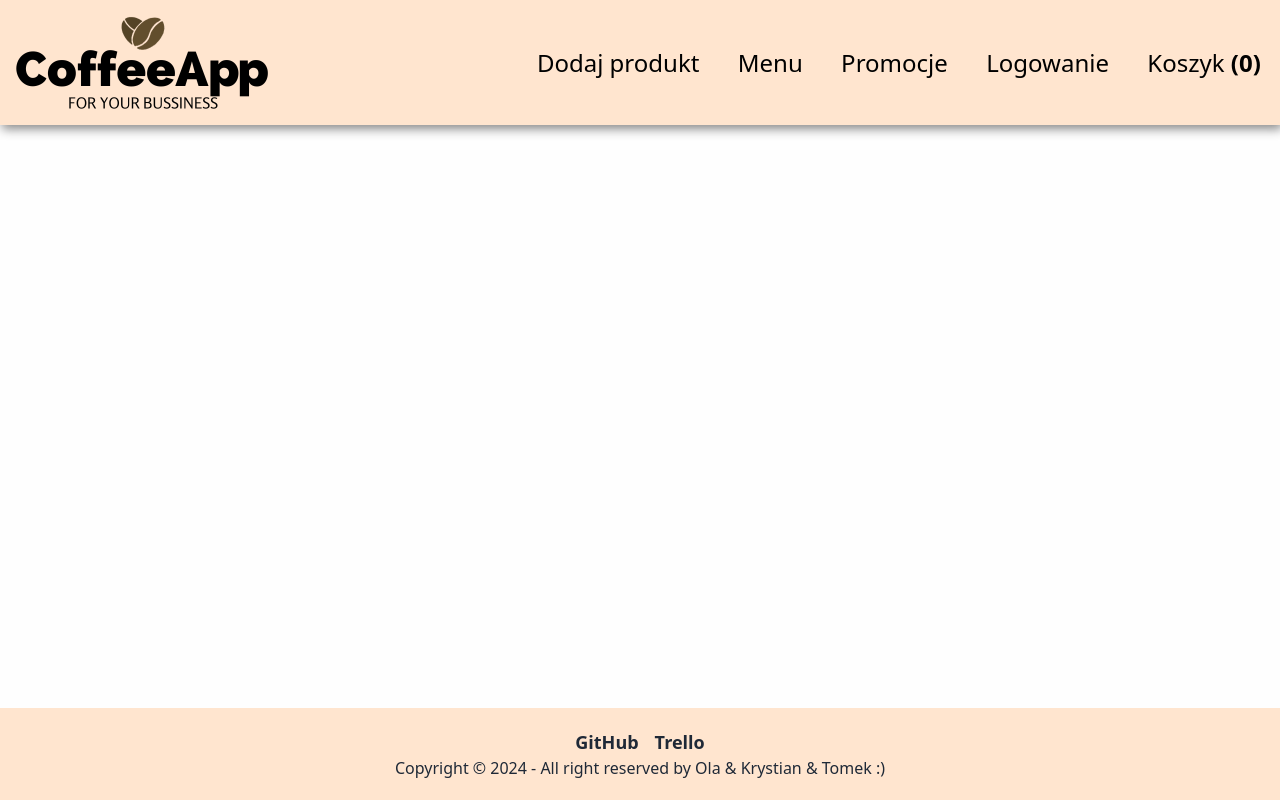
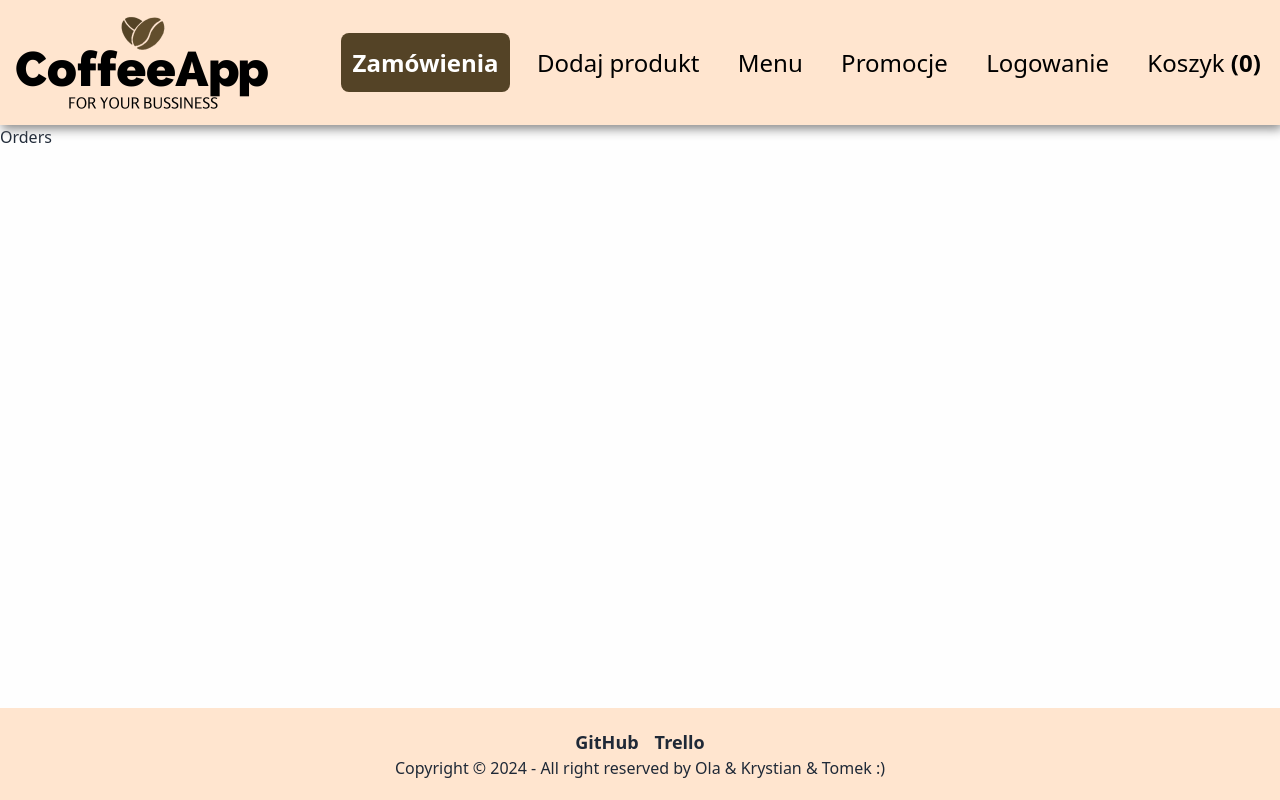
Before and after one commit to tomekkzielinski/CoffeeApp, a React (Create React App) app: page /orders in a window 1280 px wide. Built offline with nearby package versions, Linux system fonts and the light colour scheme; no server answers.

Commit message:
adding orders page, reworks in orderFinished file

```diff
--- a/src/App.js
+++ b/src/App.js
@@ -10,6 +10,7 @@ import AddProduct from "./components/pages/AddProduct";
 import Footer from "./components/pages/Footer";
 import MainPageCard from "./components/pages/MainPageCard";
 import OrderFinished from "./components/pages/OrderFinished";
+import Orders from "./components/pages/Orders";
 
 function App() {
   // Funkcja do ustawiania wartości pliku cookie
@@ -59,6 +60,7 @@ if (sessionId == "") {
        <Route path="/add-product" element={<AddProduct />}></Route>
         <Route path="/main-page" element={<MainPageCard />}></Route>
         <Route path="/services" element={<OrderFinished />}></Route>
+        <Route path="/orders" element={<Orders />}></Route>
       </Routes>
 
       </div>
--- a/src/components/Navbar.jsx
+++ b/src/components/Navbar.jsx
@@ -14,13 +14,12 @@ const Navbar = () => {
   };
 
   useEffect(() => {
-
     const fetchCartProducts = async () => {
       try {
         const response = await axios.get("http://localhost:5000/cart");
         setProducts(response.data);
         setCartProducts(response.data); // Ustawienie stanu cartProducts na podstawie danych pobranych z serwera
-        var cartItems = (response.data);
+        var cartItems = response.data;
         console.log("test-nav", cartItems);
       } catch (error) {
         console.error(error);
@@ -34,7 +33,7 @@ const Navbar = () => {
     // Obliczanie ilości produktów w koszyku
     if (cartProducts.length > 0) {
       const totalPrice = cartProducts.reduce((total, product) => {
-        return total + (product.quantity);
+        return total + product.quantity;
       }, 0);
       setAmount(totalPrice.toFixed(0));
     } else {
@@ -55,6 +54,9 @@ const Navbar = () => {
       </div>
       <ul className={menuOpen ? "open" : ""}>
         <li>
+          <NavLink to="orders">Zamówienia</NavLink>
+        </li>
+        <li>
           <NavLink to="add-product">Dodaj produkt</NavLink>
         </li>
         <li>
@@ -67,7 +69,9 @@ const Navbar = () => {
           <NavLink to="login">Logowanie</NavLink>
         </li>
         <li>
-          <NavLink to="cart">Koszyk <b>({amount})</b></NavLink>
+          <NavLink to="cart">
+            Koszyk <b>({amount})</b>
+          </NavLink>
         </li>
       </ul>
     </nav>
--- a/src/components/pages/CartList.jsx
+++ b/src/components/pages/CartList.jsx
@@ -57,7 +57,7 @@ const CartList = () => {
     } else {
       alert("Koszyk jest pusty. Proszę dodać produkty przed złożeniem zamówienia.");
     }
-  }
+  };
 
   useEffect(() => {
     const fetchCartProducts = async () => {
--- a/src/components/pages/OrderFinished.jsx
+++ b/src/components/pages/OrderFinished.jsx
@@ -1,14 +1,17 @@
 import React from 'react'
+import { useNavigate } from 'react-router-dom';
 
 const OrderFinished = () => {
+  const navigate = useNavigate();
   return (
     <div className="hero min-h-screen bg-base-200">
   <div className="hero-content flex-col lg:flex-row-reverse">
-    <img src="https://daisyui.com/images/stock/photo-1635805737707-575885ab0820.jpg" className="max-w-sm rounded-lg shadow-2xl" />
+    <img src="https://previews.123rf.com/images/alfianiqbal/alfianiqbal2008/alfianiqbal200800261/153929384-coffee-cup-icon-vector-design-illustration-cup-of-coffee-icon-vector-isolated-on-white-background.jpg" className="max-w-sm rounded-lg shadow-2xl" />
     <div>
       <h1 className="text-5xl font-bold">Dziękujemy za złożenie zamówienia!</h1>
-      <p className="py-6 text-3xl ">Provident cupiditate voluptatem et in. Quaerat fugiat ut assumenda excepturi exercitationem quasi. In deleniti eaque aut repudiandae et a id nisi.</p>
-      <button className="btn btn-primary">Get Started</button>
+      <p className="py-6 text-3xl ">Numer zamówienia: 123</p>
+      <p className="py-6 text-3xl ">Prosimy o podejście do kasy i opłacenie zamówienia</p>
+      <button onClick={() => navigate('/menu')} className="text-white btn h-20 w-100 bg-buttons-color">Przejdź do Menu głównego</button>
     </div>
   </div>
 </div>
--- /dev/null
+++ b/src/components/pages/Orders.jsx
@@ -0,0 +1,9 @@
+import React from 'react'
+
+const Orders = () => {
+  return (
+    <div>Orders</div>
+  )
+}
+
+export default Orders
```
